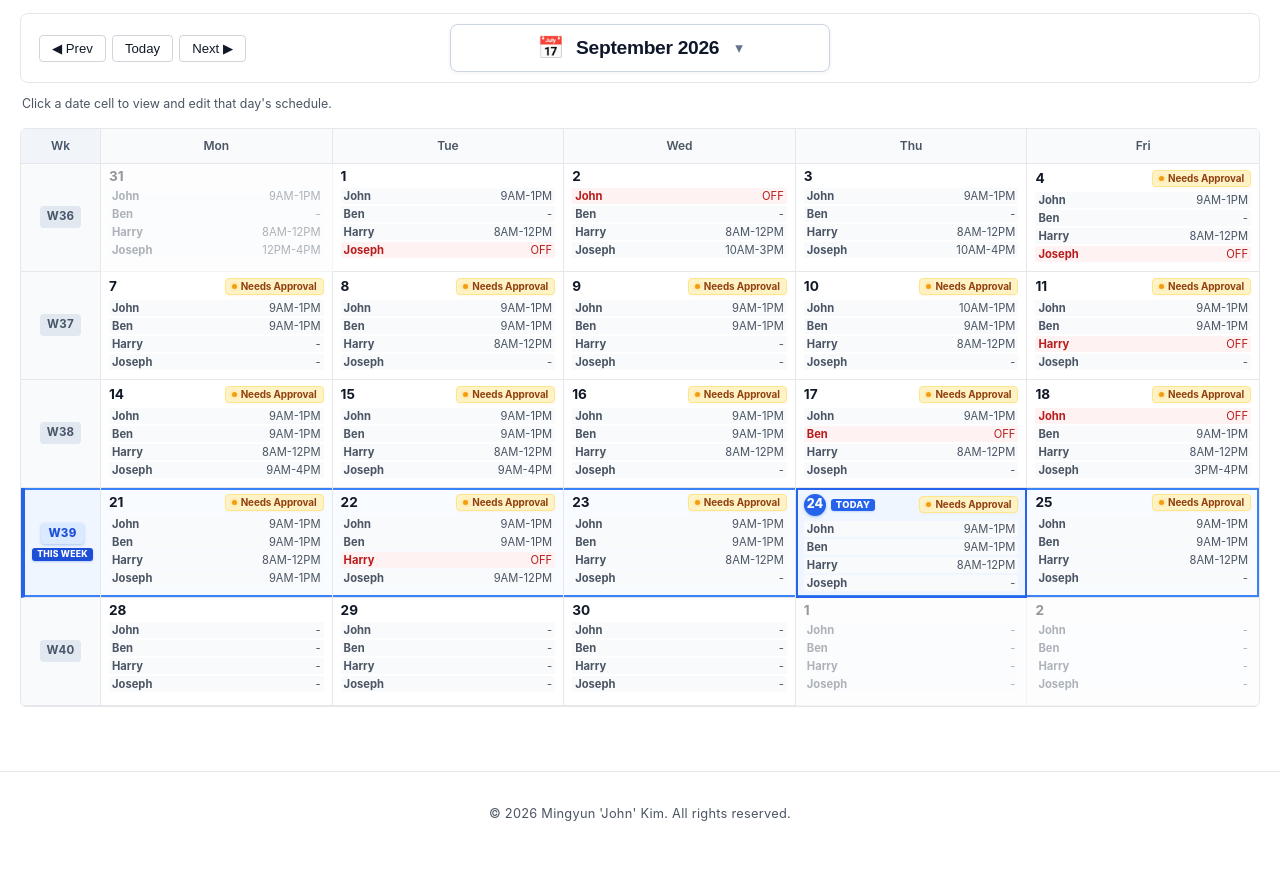
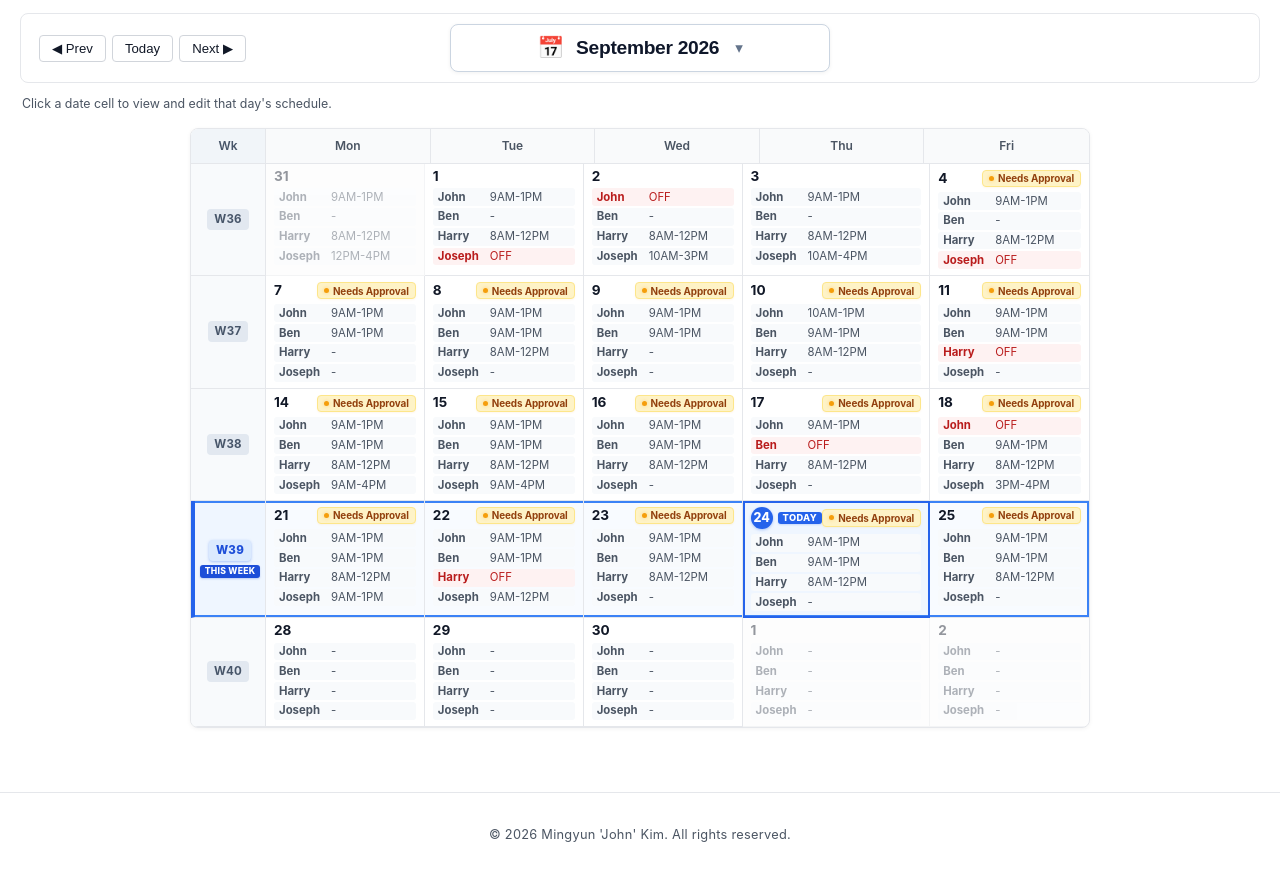
Before and after one commit to elcapt-developer/it-onsite-shift, a website: page index.html in a window 1280 px wide. Shown: the part 60-940 px from the top of the page. Drawn offline with Linux system fonts and the light colour scheme; no server answers.

Commit message:
Narrow overall monthly calendar width and eliminate gap between name and shift time

```diff
--- a/styles.css
+++ b/styles.css
@@ -728,19 +728,22 @@ body {
 .month-calendar-card {
   background: #ffffff;
   border: 1px solid var(--border);
-  border-radius: 6px;
+  border-radius: 8px;
   overflow: hidden;
+  max-width: 900px;
+  margin: 0 auto;
+  box-shadow: 0 1px 4px rgba(0, 0, 0, 0.05);
 }
 
 .month-weekdays-grid {
   display: grid;
-  grid-template-columns: 80px repeat(5, 1fr);
+  grid-template-columns: 75px repeat(5, 1fr);
   background: #f9fafb;
   border-bottom: 1px solid var(--border);
 }
 
 .month-calendar-card.is-supervisor .month-weekdays-grid {
-  grid-template-columns: 140px repeat(5, 1fr);
+  grid-template-columns: 130px repeat(5, 1fr);
 }
 
 .month-weekday-header {
@@ -763,11 +766,11 @@ body {
 
 .month-days-grid {
   display: grid;
-  grid-template-columns: 80px repeat(5, 1fr);
+  grid-template-columns: 75px repeat(5, 1fr);
 }
 
 .month-calendar-card.is-supervisor .month-days-grid {
-  grid-template-columns: 140px repeat(5, 1fr);
+  grid-template-columns: 130px repeat(5, 1fr);
 }
 
 .month-week-cell {
@@ -1048,14 +1051,20 @@ body {
 }
 
 .month-shift-tag {
-  font-size: 0.7rem;
-  line-height: 1.25;
+  font-size: 0.71rem;
+  line-height: 1.3;
   color: var(--text-muted);
-  display: flex;
-  justify-content: space-between;
-  padding: 1px 3px;
-  border-radius: 2px;
+  display: grid;
+  grid-template-columns: 46px 1fr;
+  align-items: center;
+  gap: 6px;
+  padding: 1.5px 5px;
+  border-radius: 3px;
   background: #f8fafc;
+}
+
+.month-shift-tag span {
+  white-space: nowrap;
 }
 
 .month-shift-tag.is-off {
```
